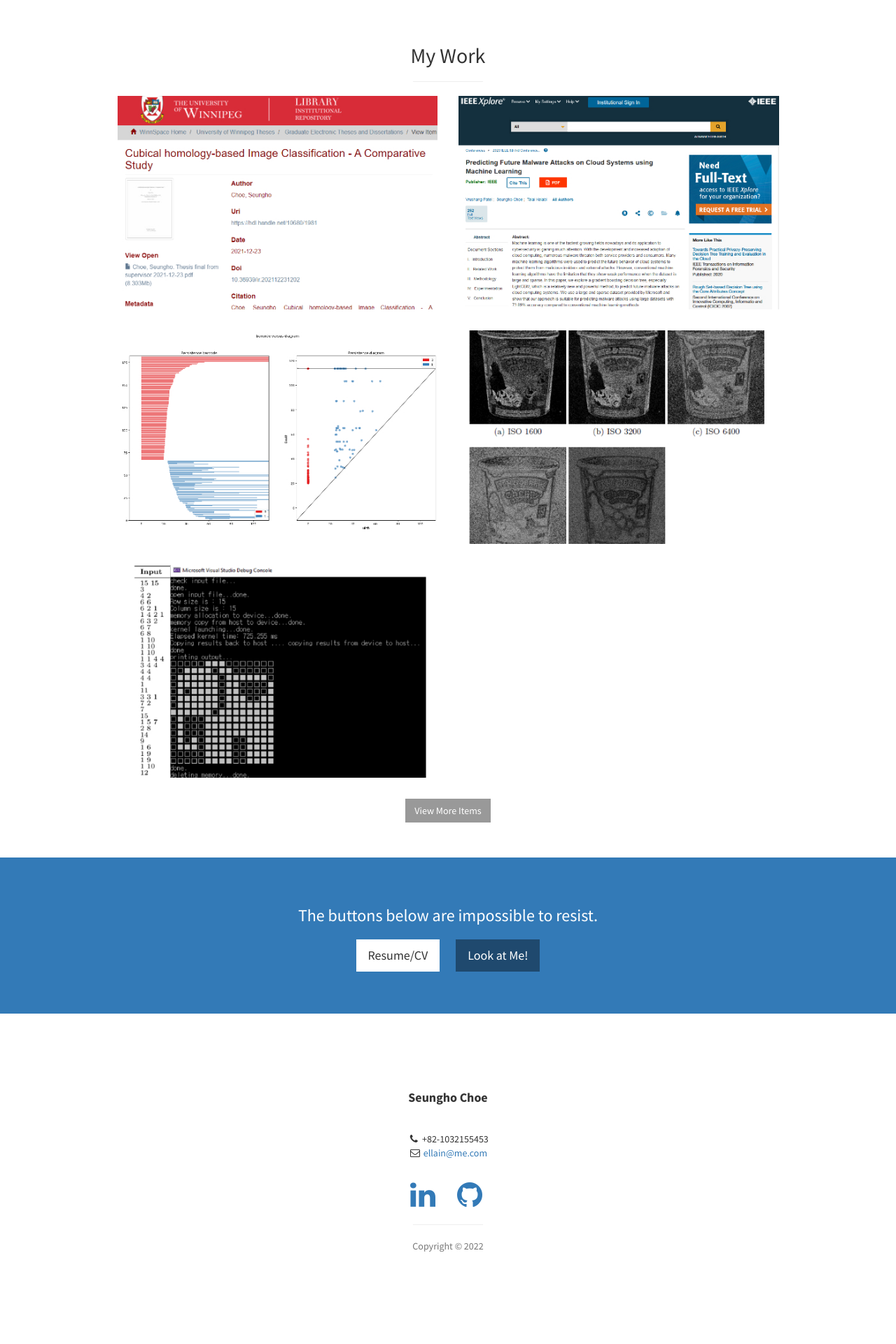
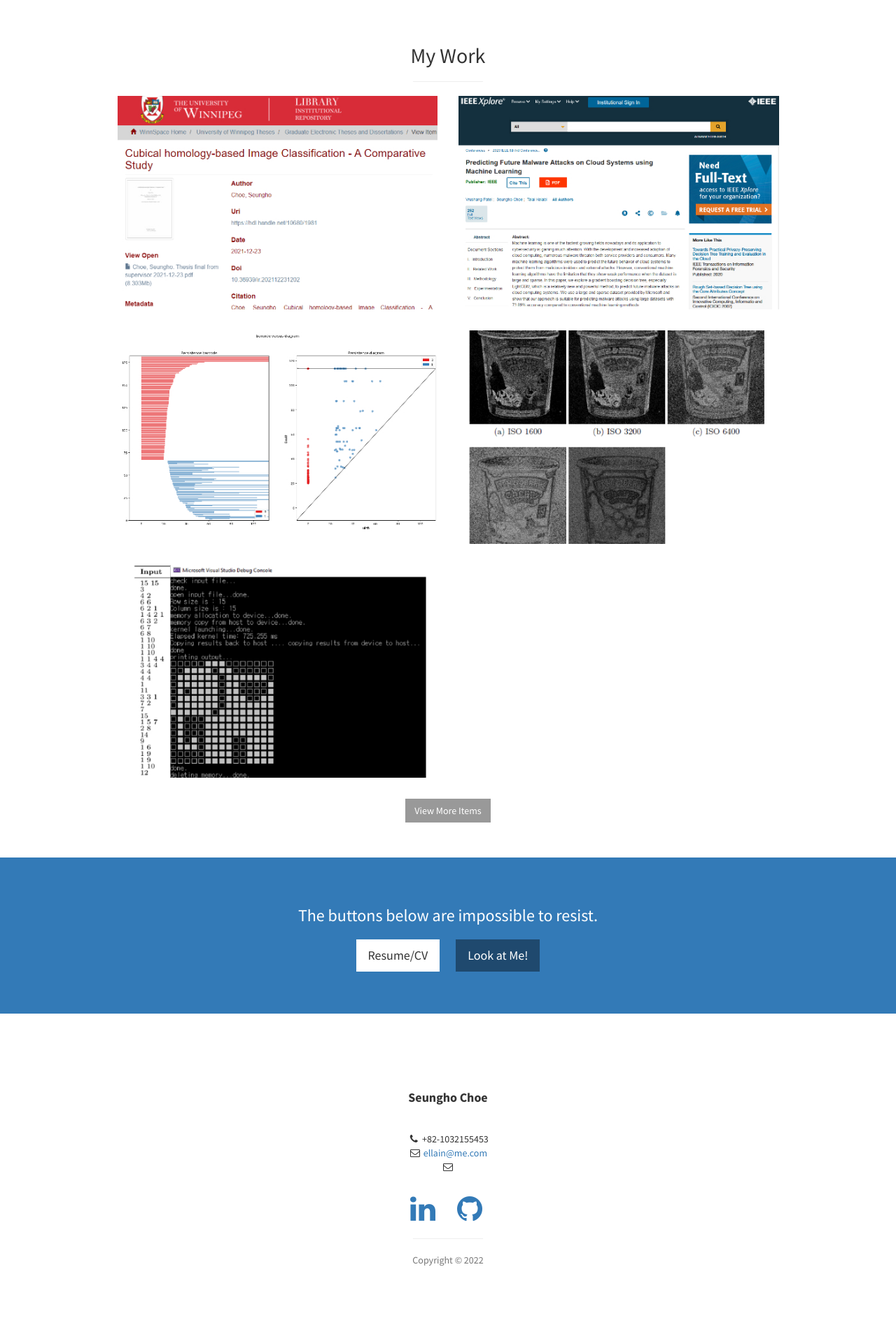
Before and after one commit to chezz323/chezz323.github.io, a Jekyll site: the page built from index.html, in a window 1280 px wide. Shown: the part 2225-4145 px from the top of the page at 70% size. Built offline with Jekyll 4.4.1, drawn with Linux system fonts in a browser that asks for light colours.

Commit message:
Update footer.html

```diff
--- a/_includes/footer.html
+++ b/_includes/footer.html
@@ -12,6 +12,7 @@
         <ul class="list-unstyled">
           <li><i class="fa fa-phone fa-fw"></i> {{ site.telephone }}</li>
           <li><i class="fa fa-envelope-o fa-fw"></i>  <a href="mailto:{{ site.email }}">{{ site.email }}</a>
+          <li><i class="fa fa-envelope-o fa-fw"></i>  <a href="mailto:{{ site.email2 }}">{{ site.email2 }}</a>
           </li>
         </ul>
         <br>
```
